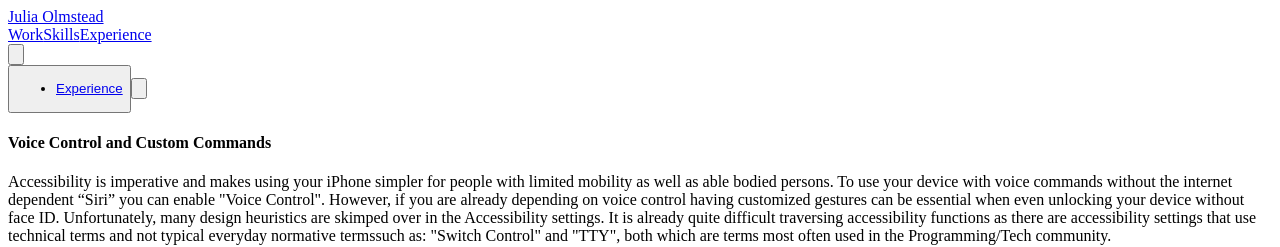
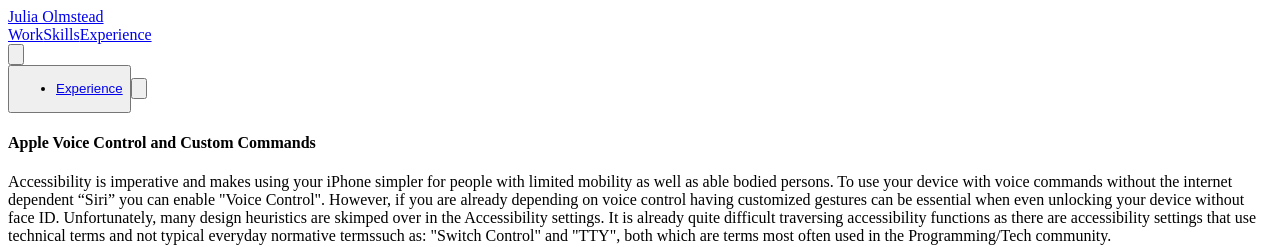
Before and after one commit to Ameranthi/Personal-Website, a Next.js app: page /AppleCaseStudy in a window 1280 px wide. Shown: the top 247 px of the page. Built offline with nearby package versions, Linux system fonts and the light colour scheme.

Commit message:
video fix attempt for live

```diff
--- a/pages/AppleCaseStudy.js
+++ b/pages/AppleCaseStudy.js
@@ -7,7 +7,7 @@
         <div className="mt-12 text-gray-800 dark:text-white ">
 
             <div class=" mx-40 lg-flex">
-                <h4 class="text-gray-800 text-2xl font-semibold flex justify-center py-5 dark:text-white"> Voice Control and Custom Commands </h4>
+                <h4 class="text-gray-800 text-2xl font-semibold flex justify-center py-5 dark:text-white"> Apple Voice Control and Custom Commands </h4>
                 <p> Accessibility is imperative and makes using your iPhone simpler for people with limited mobility as well as able bodied persons. To use your device with voice commands without the internet dependent “Siri” you can enable "Voice Control". However, if you are already depending on voice control having customized gestures can be essential when even unlocking your device without face ID. Unfortunately, many design heuristics are skimped over in the Accessibility settings. It is already quite difficult traversing accessibility functions as there are accessibility settings that use technical terms and not typical everyday normative termssuch as: "Switch Control" and "TTY", both which are terms most often used in the Programming/Tech community.</p> <br>
                 </br>
                 <p> we make the assumption that apple users are not all programming and tech savvy community memebers as their targetted audience and markets are diverse but are not specific to this.</p>
@@ -20,8 +20,7 @@
 
 
 <video width="320" height="240" muted autoplay>
-  <source src="/customcommands.MP4" type="video/mp4"/>
-
+  <source src="https://juliao.vercel.app/customcommands.MP4" type="video/mp4"/>
   Your browser does not support the video tag.
 </video>
 
```
